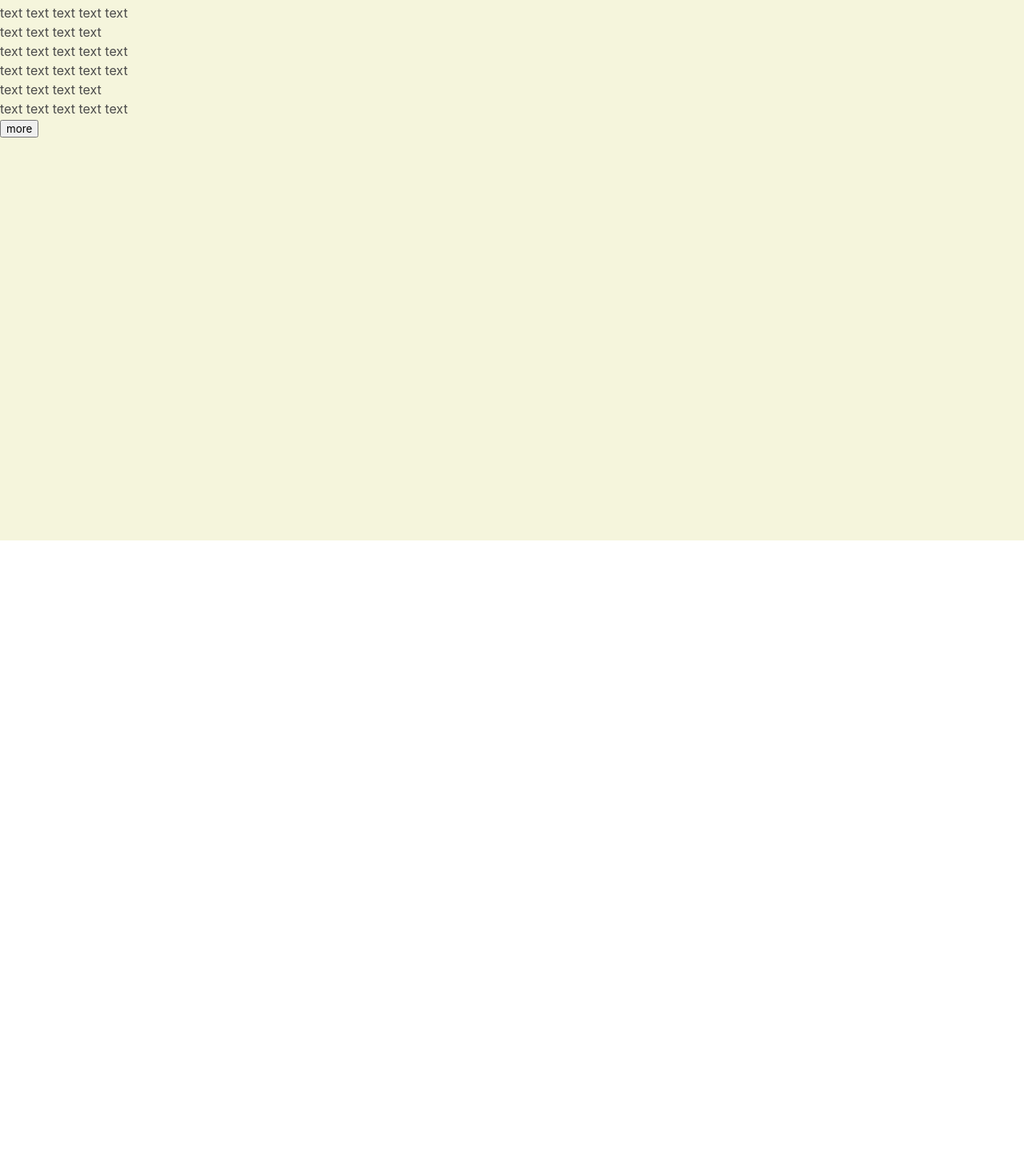
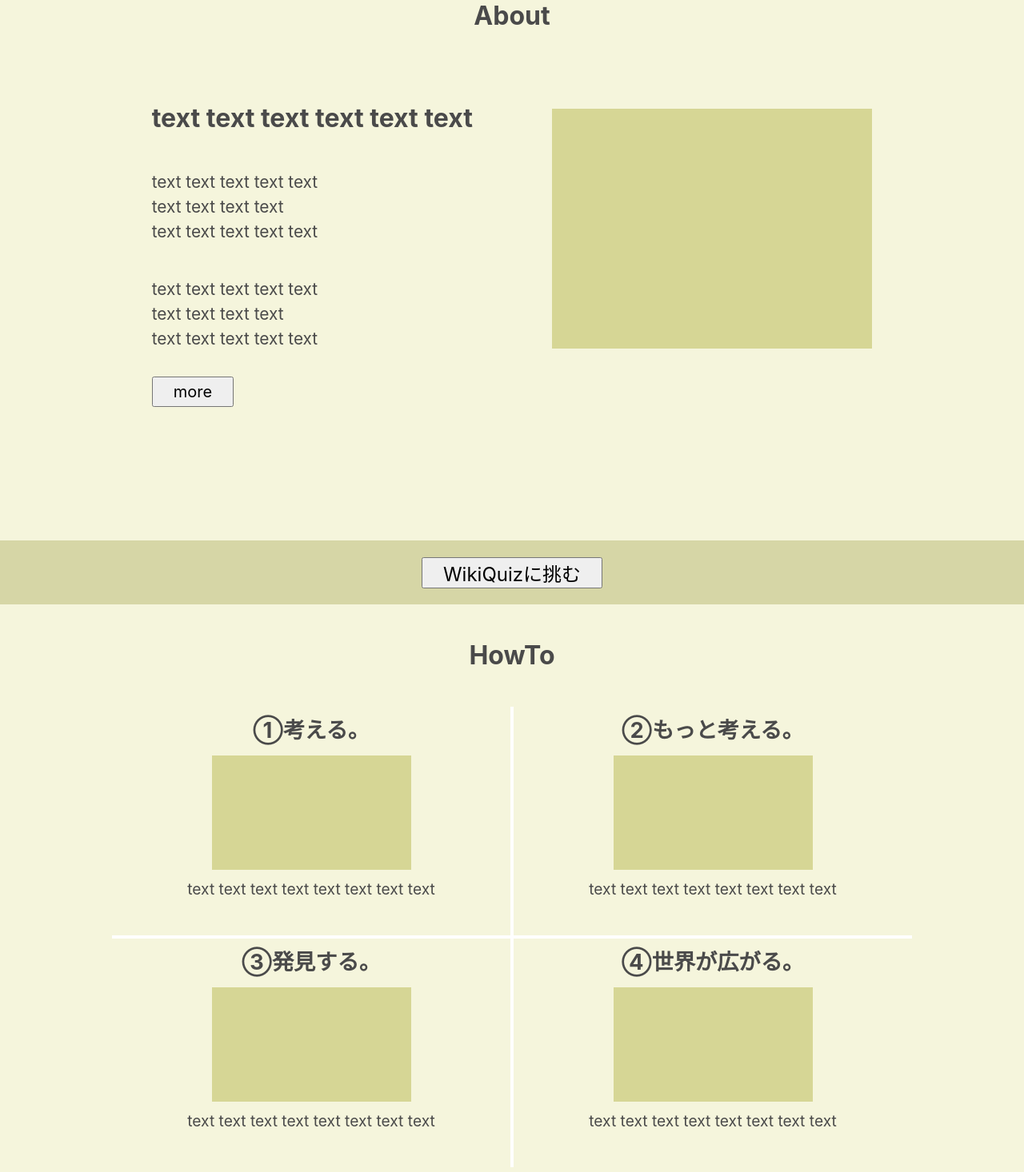
Before and after one commit to TakafumiWada/wiki-quiz-frontend, a Vue app: page / in a window 1280 px wide. Shown: the part 844-2310 px from the top of the page at 80% size. Before the commit the page ends 1520 px from the top, so only its background shows below. Built offline with nearby package versions, Linux system fonts and the light colour scheme.

Commit message:
Add: Home画面のワイヤーフレームを作成

```diff
--- a/src/App.vue
+++ b/src/App.vue
@@ -4,14 +4,17 @@
     <main id="main">
       <router-view />
     </main>
+    <Footer></Footer>
   </div>
 </template>
 
 <script>
 import Header from "./components/Header";
+import Footer from "./components/Footer";
 export default {
   components: {
     Header,
+    Footer,
   },
 };
 </script>
@@ -19,6 +22,7 @@ export default {
 <style lang="scss">
 #app {
   display: flex;
-  justify-content: center;
+  flex-direction: column;
+  align-items: center;
 }
 </style>
--- /dev/null
+++ b/src/components/Footer.vue
@@ -0,0 +1,15 @@
+<template>
+  <footer class="footer">フッターだよお</footer>
+</template>
+
+<script>
+export default {};
+</script>
+
+<style lang="scss" scoped>
+.footer {
+  height: 30vh;
+  width: 100vw;
+  background-color: antiquewhite;
+}
+</style>
--- a/src/components/Header.vue
+++ b/src/components/Header.vue
@@ -27,7 +27,7 @@ export default {
     justify-content: center;
     align-items: center;
     z-index: 99;
-    background-color: rgba(248, 247, 247, 0.5);
+    background-color: rgba(221, 221, 221, 0.5);
     cursor: pointer;
   }
   &__content {
--- /dev/null
+++ b/src/stylesheets/home.scss
@@ -0,0 +1,138 @@
+.top {
+  height: 100vh;
+  width: 100vw;
+  background-color: aliceblue;
+  &__topic {
+    position: absolute;
+    top: 50%;
+    left: 10%;
+    &--main {
+      margin: 20px 0;
+      font-size: 5em;
+      font-weight: 600;
+    }
+    &--sub {
+      font-size: 1.2em;
+    }
+    &--button {
+      margin-top: 20px;
+      button {
+        font-size: 20px;
+        padding: 5px 25px;
+      }
+    }
+  }
+}
+.about {
+  height: 90vh;
+  width: 100vw;
+  display: flex;
+  flex-direction: column;
+  align-items: center;
+  background-color: beige;
+  &__topic {
+    margin: 5vh 0;
+    font-size: 2em;
+    font-weight: bold;
+  }
+  &__contents {
+    margin-top: 5vh;
+    width: 100vw;
+    max-width: 1000px;
+    display: flex;
+    justify-content: space-around;
+  }
+  &__text {
+    &--main {
+      font-weight: bold;
+      font-size: 2em;
+    }
+    &--sub {
+      margin-top: 5vh;
+      font-size: 1.3em;
+    }
+  }
+  &__button {
+    margin-top: 4vh;
+    button {
+      font-size: 20px;
+      padding: 5px 25px;
+    }
+  }
+  &__image {
+    margin-top: 1.5vh;
+  }
+}
+.section-footer {
+  height: 10vh;
+  width: 100vw;
+  display: flex;
+  justify-content: center;
+  align-items: center;
+  background-color: rgb(214, 214, 166);
+  &__button {
+    button {
+      font-size: 1.5em;
+      padding: 0 25px;
+    }
+  }
+}
+.howto {
+  height: 90vh;
+  width: 100vw;
+  background-color: beige;
+  display: flex;
+  flex-direction: column;
+  align-items: center;
+  &__topic {
+    margin: 5vh 0;
+    font-size: 2em;
+    font-weight: bold;
+  }
+  &__contents {
+    height: 80%;
+    width: 100%;
+    display: flex;
+    flex-wrap: wrap;
+    justify-content: center;
+  }
+  &__section {
+    height: 50%;
+    width: 40%;
+    max-width: 500px;
+    display: flex;
+    flex-direction: column;
+    align-items: center;
+    &--topic {
+      margin-top: 10px;
+      font-size: 1.7em;
+      font-weight: bold;
+    }
+    &--image {
+      margin-top: 10px;
+      height: 50%;
+      width: 50%;
+      background-color: rgb(214, 214, 149);
+    }
+    &--subtopic {
+      margin-top: 10px;
+      font-size: 1.2em;
+    }
+    &--one {
+      border-right: $border-size solid white;
+      border-bottom: $border-size solid white;
+    }
+    &--two {
+      border-left: $border-size solid white;
+      border-bottom: $border-size solid white;
+    }
+    &--three {
+      border-right: $border-size solid white;
+      border-top: $border-size solid white;
+    }
+    &--four {
+      border-top: $border-size solid white;
+      border-left: $border-size solid white;
+    }
+  }
+}
--- a/src/views/Home.vue
+++ b/src/views/Home.vue
@@ -1,6 +1,5 @@
 <template>
   <div>
-    <!-- <div><button @click="linkToMain">WikiQuizに挑む</button></div> -->
     <section class="top">
       <div class="top__topic">
         <div class="top__topic--main">WikiQuiz</div>
@@ -8,6 +7,9 @@
           <div>text text text text text text</div>
           <div>text text text text text text</div>
           <div>text text text</div>
+        </div>
+        <div class="top__topic--button">
+          <button @click="linkToMain">WikiQuizに挑む</button>
         </div>
       </div>
     </section>
@@ -28,10 +30,62 @@
           </div>
           <div class="about__button"><button>more</button></div>
         </div>
-        <div class="about__image"><img src="" alt="" /></div>
+        <div class="about__image">
+          <div
+            style="
+              height: 300px;
+              width: 400px;
+              background-color: rgb(214, 214, 149);
+            "
+          ></div>
+        </div>
       </div>
     </section>
-    <section class="howto"></section>
+    <section class="section-footer">
+      <div class="section-footer__button">
+        <button @click="linkToMain">WikiQuizに挑む</button>
+      </div>
+    </section>
+    <section class="howto">
+      <div class="howto__topic">HowTo</div>
+      <div class="howto__contents">
+        <!-- ここはコンポーネントで切り出す -->
+        <div class="howto__section howto__section--one">
+          <div class="howto__section--topic">①考える。</div>
+          <div class="howto__section--image"></div>
+          <div class="howto__section--subtopic">
+            text text text text text text text text
+          </div>
+        </div>
+        <div class="howto__section howto__section--two">
+          <div class="howto__section--topic">②もっと考える。</div>
+          <div class="howto__section--image"></div>
+          <div class="howto__section--subtopic">
+            text text text text text text text text
+          </div>
+        </div>
+        <div class="howto__section howto__section--three">
+          <div class="howto__section--topic">③発見する。</div>
+          <div class="howto__section--image"></div>
+          <div class="howto__section--subtopic">
+            text text text text text text text text
+          </div>
+        </div>
+        <div class="howto__section howto__section--four">
+          <div class="howto__section--topic">④世界が広がる。</div>
+          <div class="howto__section--image"></div>
+          <div class="howto__section--subtopic">
+            text text text text text text text text
+          </div>
+        </div>
+      </div>
+    </section>
+    <!-- ここはコンポーネントで切り出す -->
+    <section class="section-footer">
+      <div class="section-footer__button">
+        <button @click="linkToMain">WikiQuizに挑む</button>
+      </div>
+    </section>
   </div>
 </template>
 
@@ -46,27 +100,6 @@ export default {
 </script>
 
 <style lang="scss" scoped>
-.top {
-  height: 100vh;
-  width: 100vw;
-  background-color: aliceblue;
-  &__topic {
-    position: absolute;
-    top: 50%;
-    left: 10%;
-    &--main {
-      margin: 20px 0;
-      font-size: 5em;
-      font-weight: 600;
-    }
-    &--sub {
-      font-size: 1.2em;
-    }
-  }
-}
-.about {
-  height: 90vh;
-  width: 100vw;
-  background-color: beige;
-}
+$border-size: 2.5px;
+@import "../stylesheets/home";
 </style>
```
